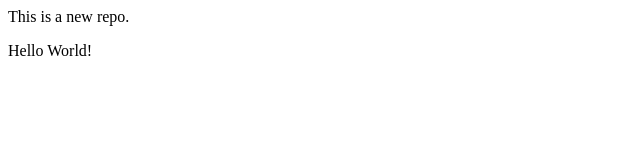
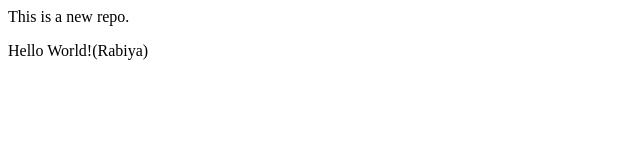
Before and after one commit to Rabiya-Tech/FirstRepo, a plain HTML site: page Index.html in a window 1280 px wide. Shown: the full height of the page, 0-640 px from the left. Drawn offline with Linux system fonts and the light colour scheme.

Commit message:
Add Rabiya

```diff
--- a/Index.html
+++ b/Index.html
@@ -1,2 +1,2 @@
 <p>This is a new repo.</p>
-<p>Hello World!</p>
+<p>Hello World!(Rabiya)</p>
```
